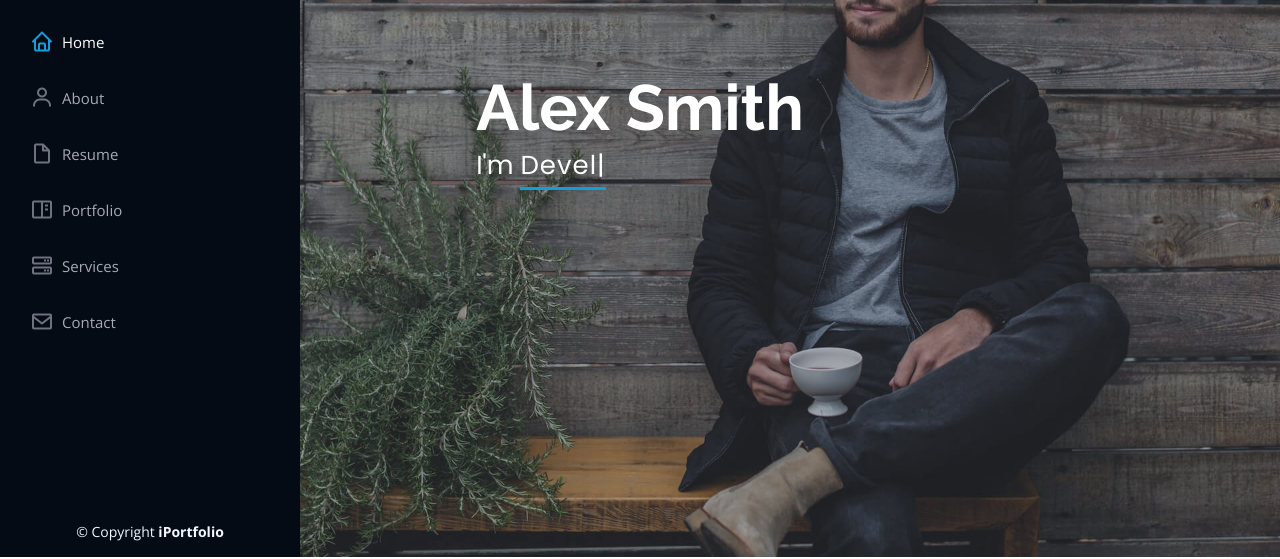
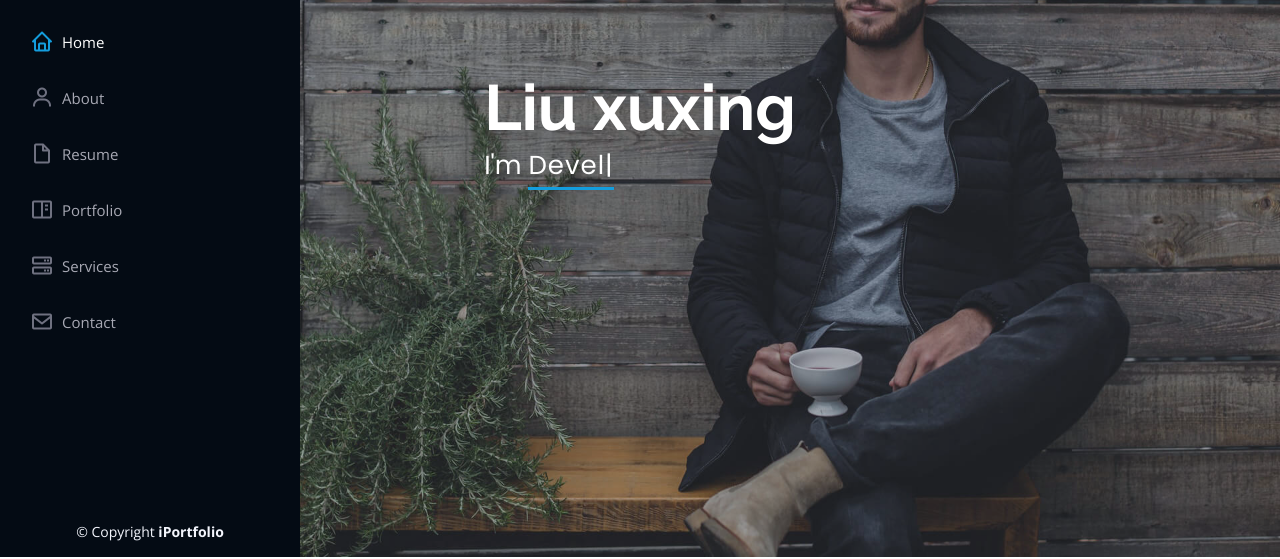
Before and after one commit to Questdream/myProfile, a plain HTML site: page index.html in a window 1280 px wide. Shown: the part 243-802 px from the top of the page. Drawn offline with nearby package versions, Linux system fonts and the light colour scheme.

Commit message:
changeName

```diff
--- a/index.html
+++ b/index.html
@@ -72,7 +72,7 @@
   <!-- ======= Hero Section ======= -->
   <section id="hero" class="d-flex flex-column justify-content-center align-items-center">
     <div class="hero-container" data-aos="fade-in">
-      <h1>Alex Smith</h1>
+      <h1>Liu xuxing </h1>
       <p>I'm <span class="typed" data-typed-items="Designer, Developer, Freelancer, Photographer"></span></p>
     </div>
   </section><!-- End Hero -->
```
